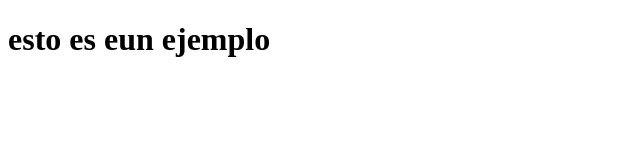
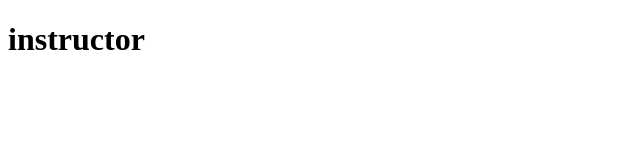
Before and after one commit to joelvillagra07/sistema-de-registro, a plain HTML site: page contacto.html in a window 1280 px wide. Shown: the whole page, without its empty margins (0-640 px from the left). Drawn offline with Linux system fonts and the light colour scheme.

Commit message:
actualiza el contacto

```diff
--- a/contacto.html
+++ b/contacto.html
@@ -6,7 +6,6 @@
     <title>contancto</title>
   </head>
   <body>
-    <h1>esto es eun ejemplo</h1>
-    <script src="app.js"></script>
+    <h1>instructor</h1>
   </body>
 </html>
```
